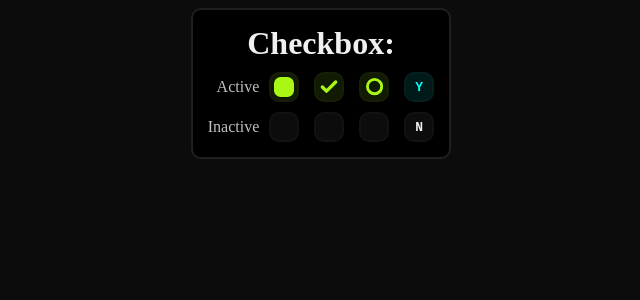
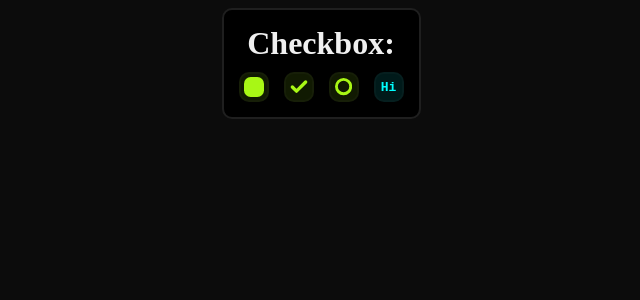
Before and after one commit to neRIA-Studio/Titchy, a SvelteKit app: page / in a window 1280 px wide. Shown: the top 300 px of the page, without its empty margins (319-959 px from the left). Built offline with nearby package versions, Linux system fonts and the light colour scheme.

Commit message:
refactor: simplifying the showcase a little + added export for global styles

```diff
--- a/package.json
+++ b/package.json
@@ -25,6 +25,9 @@
 		".": {
 			"types": "./dist/index.d.ts",
 			"svelte": "./dist/index.js"
+		},
+		"./styles": {
+			"default": "./dist/styles/global.css"
 		}
 	},
 	"peerDependencies": {
--- a/src/routes/+page.svelte
+++ b/src/routes/+page.svelte
@@ -6,26 +6,11 @@
 <div class="items">
   <div class="item">
     <h1>Checkbox:</h1>
-    <div class="showcase-grid">
-      <div class="row-title">
-        <span>Active</span>
-      </div>
     <div class="showcase">
       <Checkbox active style="hollow" />
       <Checkbox active style="check" />
       <Checkbox active style="radio" />
-        <Checkbox active style="custom">Y</Checkbox>
-      </div>
-
-      <div class="row-title">
-        <span>Inactive</span>
-      </div>
-      <div class="showcase">
-        <Checkbox style="hollow" />
-        <Checkbox style="check" />
-        <Checkbox style="radio" />
-        <Checkbox style="custom">N</Checkbox>
-      </div>
+      <Checkbox active style="custom">Hi</Checkbox>
     </div>
   </div>
 </div>
@@ -50,17 +35,6 @@
 
     h1 { margin: 0; }
 
-    .showcase-grid{
-      display: grid;
-      grid-template-columns: max-content 1fr;
-      gap: 10px;
-
-      .row-title {
-        color: C(secondary, 80%);
-        align-items: end;
-        justify-content: center;
-      }
-
     .showcase {
       gap: 15px;
       flex-direction: row;
@@ -72,5 +46,4 @@
       }
     }
   }
-  }
 </style>
```
Lines whose indentation alone changed are shown as unchanged.
